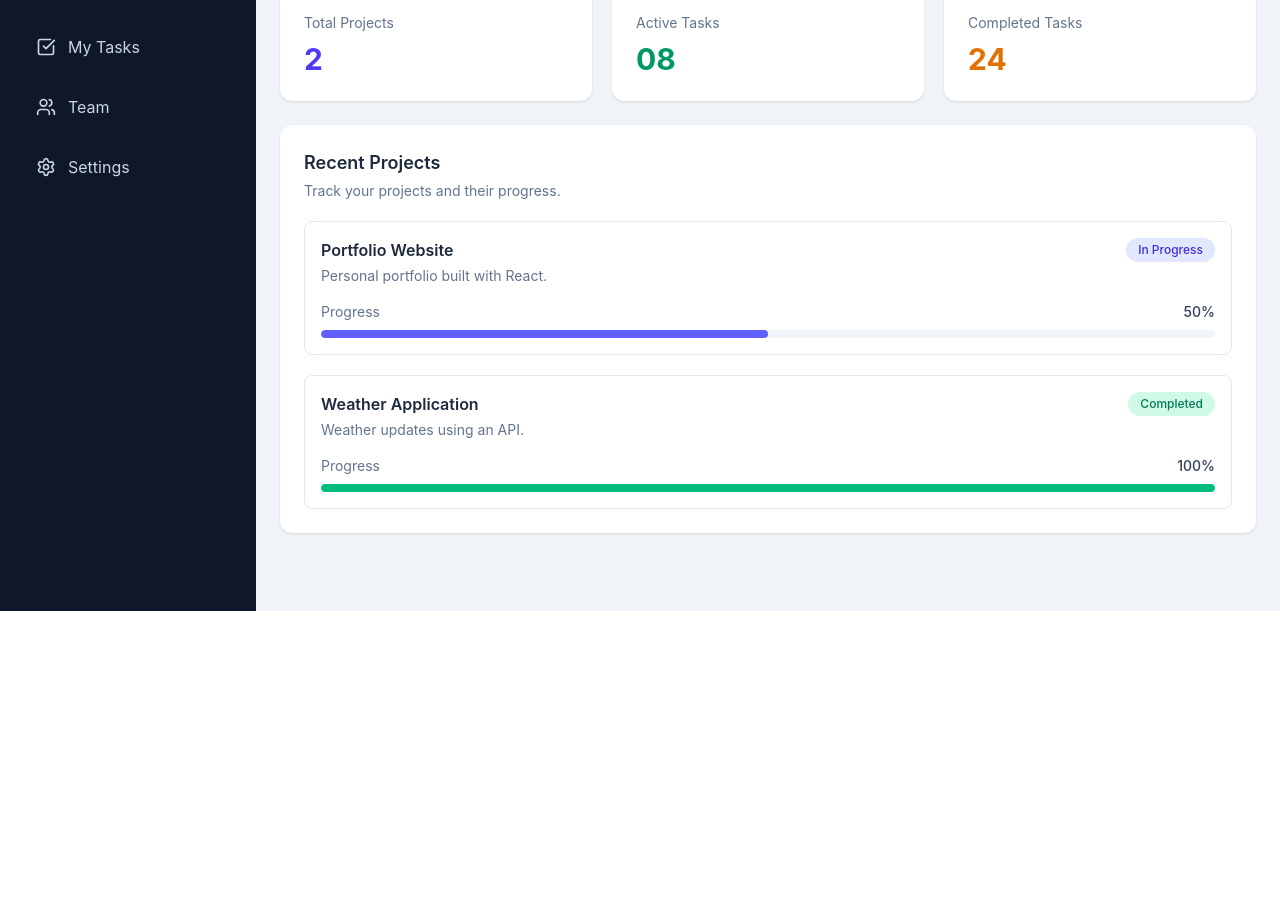
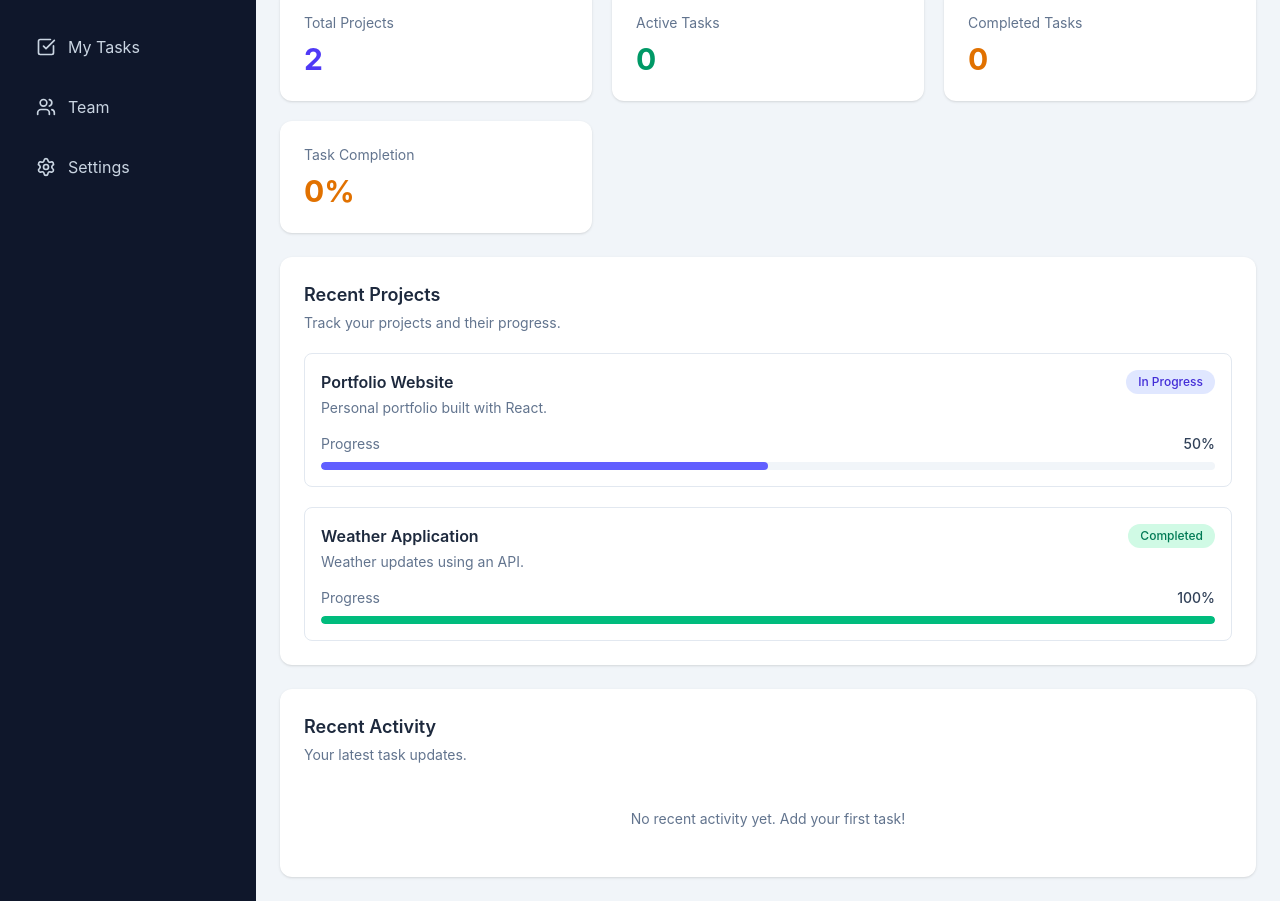
Before and after one commit to shambhavipandey1612/devtrack, a React (Vite) app: page / in a window 1280 px wide. Shown: the part 189-1090 px from the top of the page. Before the commit the page ends 800 px from the top, so only its background shows below. Built offline with nearby package versions, Linux system fonts and the light colour scheme.

Commit message:
added dashboard  functionality

```diff
--- a/src/component/dashboard.tsx
+++ b/src/component/dashboard.tsx
@@ -1,4 +1,5 @@
 import { useProjects } from "../context/projectcontext";
+import { useTasks } from "../context/taskcontext";
 function getprogress(status:"In Progress"|"Completed"|"On Hold") {
   if(status==="Completed"){
     return 100;
@@ -12,6 +13,15 @@ function getprogress(status:"In Progress"|"Completed"|"On Hold") {
 
 function Dashboard() {
   const { projects }= useProjects();
+  const  {tasks }= useTasks();
+  const activeTasks= tasks.filter((task)=>task.status==="In Progress").length;
+  const CompletedTasks = tasks.filter((task)=>task.status==="Done").length;
+   const totalTasks= tasks.length;
+      const completionRate= totalTasks===0?0:
+      Math.round((CompletedTasks/totalTasks)*100);
+      const recentTasks = [...tasks].sort((a,b)=>b.id-a.id).slice(0,5);
+
+
   return (
     <div className="space-y-6">
       <div>
@@ -32,13 +42,18 @@ function Dashboard() {
 
         <div className="rounded-xl bg-white p-6 shadow-sm">
           <p className="text-sm text-slate-500">Active Tasks</p>
-          <h3 className="mt-2 text-3xl font-bold text-emerald-600">08</h3>
+          <h3 className="mt-2 text-3xl font-bold text-emerald-600">{activeTasks}</h3>
         </div>
 
         <div className="rounded-xl bg-white p-6 shadow-sm">
           <p className="text-sm text-slate-500">Completed Tasks</p>
-          <h3 className="mt-2 text-3xl font-bold text-amber-600">24</h3>
+          <h3 className="mt-2 text-3xl font-bold text-amber-600">{CompletedTasks}</h3>
         </div>
+
+        <div className="rounded-xl bg-white p-6 shadow-sm">
+          <p className="text-sm text-slate-500">Task Completion</p>
+           <h3 className="mt-2 text-3xl font-bold text-amber-600">{completionRate}%</h3>
+          </div>
       </div>
 
       {/* Recent projects */}
@@ -110,6 +125,64 @@ function Dashboard() {
           </p>)}
         </div>
       </section>
+
+
+   {/* Recent Activity */}
+<section className="rounded-xl bg-white p-6 shadow-sm">
+  <div className="mb-5">
+    <h3 className="text-lg font-semibold text-slate-800">
+      Recent Activity
+    </h3>
+    <p className="mt-1 text-sm text-slate-500">
+      Your latest task updates.
+    </p>
+  </div>
+
+  <div className="space-y-4">
+    {recentTasks.map((task) => (
+      <div
+        key={task.id}
+        className="flex flex-col justify-between gap-3 border-b border-slate-100 pb-4 sm:flex-row sm:items-center"
+      >
+        <div>
+          <h4 className="font-medium text-slate-800">
+            {task.title}
+          </h4>
+
+         <p className="mt-1 text-sm">
+  Priority:{" "}
+  <span
+    className={`font-medium ${
+      task.priority === "High"
+        ? "text-red-600": task.priority === "Medium"
+        ? "text-amber-600": "text-emerald-600"
+    }`}>{task.priority}</span></p>
+        </div>
+
+        <div className="flex flex-wrap items-center gap-3">
+          <span
+  className={`rounded-full px-3 py-1 text-xs font-medium ${
+    task.status === "Done"
+      ? "bg-emerald-50 text-emerald-600": task.status === "In Progress"
+      ? "bg-blue-50 text-blue-600": "bg-amber-50 text-amber-600"
+  }`}>{task.status}</span>
+
+          {task.dueDate && (
+            <span className="text-sm text-slate-500">
+              Due: {task.dueDate}
+            </span>
+          )}
+        </div>
+      </div>
+    ))}
+
+    {recentTasks.length === 0 && (
+      <p className="py-6 text-center text-sm text-slate-500">
+        No recent activity yet. Add your first task!
+      </p>
+    )}
+  </div>
+</section>
     </div>
   );
 }
```
